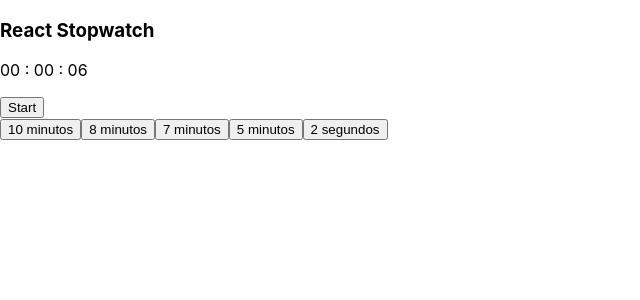
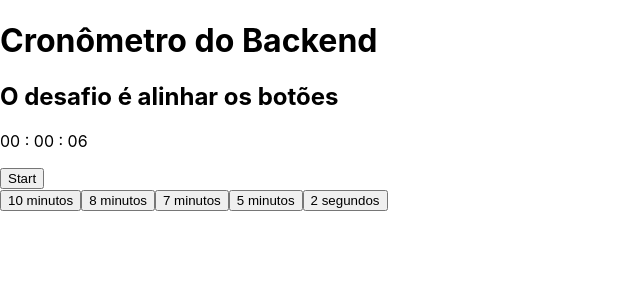
Before and after one commit to matheus-carretta/cronometro-backend, a React (Create React App) app: page / in a window 1280 px wide. Shown: the top 300 px of the page, without its empty margins (0-640 px from the left). Built offline with nearby package versions, Linux system fonts and the light colour scheme.

Commit message:
feat: cria html do header

```diff
--- a/src/App.jsx
+++ b/src/App.jsx
@@ -1,6 +1,7 @@
 import React, { useState, useRef } from 'react';
 import audio from './audios';
 import getDay from './utils/getDay';
+import Header from './components/Header';
 
 const arrayAudios = [audio.sextou, audio.segundou, audio.tercou,
   audio.quartou, audio.quintou, audio.sextou, audio.sextou];
@@ -52,7 +53,7 @@ function App() {
 
   return (
     <div className="app">
-      <h3>React Stopwatch</h3>
+      <Header />
       <div className="stopwatch-card">
         <p>{formatTime()}</p>
         <div className="buttons">
--- /dev/null
+++ b/src/components/Header.jsx
@@ -0,0 +1,10 @@
+import React from 'react';
+
+export default function Header() {
+  return (
+    <header>
+      <h1>Cronômetro do Backend</h1>
+      <h2>O desafio é alinhar os botões</h2>
+    </header>
+  );
+}
```
Also changed, not shown: src/audios/index.js (renamed from src/audios/index.jsx).
